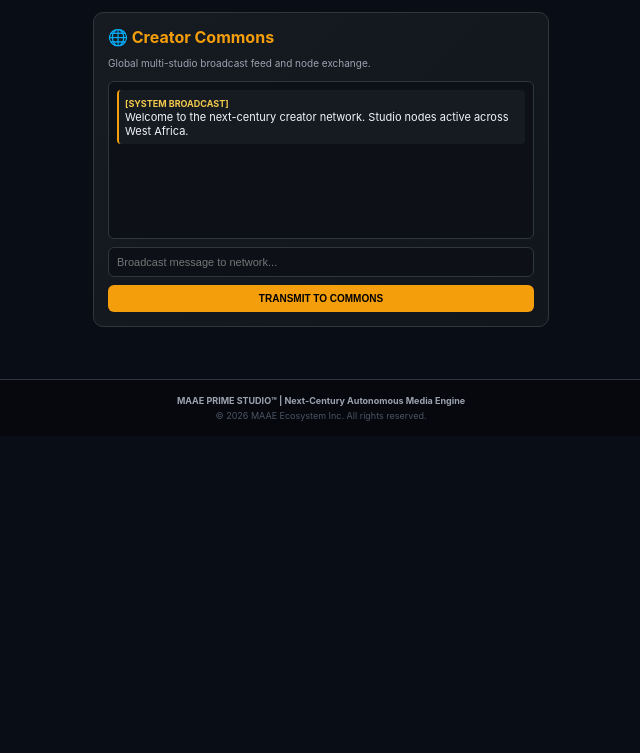
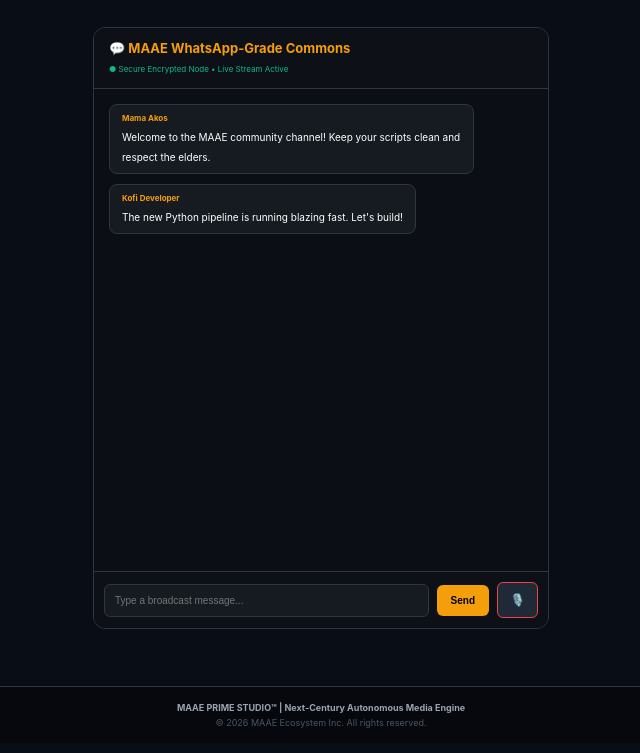
Before and after one commit to solutiondev54-netizen/render-deploy, a Flask app: page /community in a window 1280 px wide. Shown: the part 47-800 px from the top of the page, without its empty margins (319-959 px from the left). Run offline with Flask 3, Linux system fonts and the light colour scheme.

Commit message:
Update community.html

```diff
--- a/templates/community.html
+++ b/templates/community.html
@@ -1,33 +1,129 @@
 {% extends "base.html" %}
-{% block title %}Creator Commons | MAAE Ecosystem{% endblock %}
+{% block title %}Community Commons | MAAE Ecosystem{% endblock %}
 {% block content %}
-<div style="background: linear-gradient(135deg, #161b22, #11151c); border: 1px solid #30363d; border-radius: 10px; padding: 14px; margin-bottom: 10px;">
-    <h2 style="margin: 0 0 6px 0; color: #f59e0b; font-size: 1rem;">🌐 Creator Commons</h2>
-    <p style="color: #9ca3af; font-size: 10px; margin-bottom: 12px;">Global multi-studio broadcast feed and node exchange.</p>
+<div style="max-width: 650px; margin: 15px auto; background: linear-gradient(135deg, #161b22, #11151c); border: 1px solid #30363d; border-radius: 12px; display: flex; flex-direction: column; height: 75vh; overflow: hidden;">
 
-    <div id="feed-box" style="background: #0d1117; border: 1px solid #30363d; height: 140px; border-radius: 6px; padding: 8px; overflow-y: auto; font-size: 11px; color: #f3f4f6; margin-bottom: 8px; display: flex; flex-direction: column; gap: 6px;">
-        <div style="background: #161b22; padding: 6px; border-radius: 4px; border-left: 2px solid #f59e0b;">
-            <span style="color: #f2c94c; font-weight: bold; font-size: 9px;">[SYSTEM BROADCAST]</span><br>
-            Welcome to the next-century creator network. Studio nodes active across West Africa.
+    <!-- Chat Header -->
+    <div style="background: #0d1117; padding: 12px 15px; border-bottom: 1px solid #30363d; display: flex; justify-content: space-between; align-items: center;">
+        <div>
+            <h2 style="color: #f59e0b; font-size: 13px; margin: 0;">💬 MAAE WhatsApp-Grade Commons</h2>
+            <span style="color: #10b981; font-size: 8px;">● Secure Encrypted Node • Live Stream Active</span>
         </div>
+        <span id="recording-status" style="color: #ef4444; font-size: 9px; font-weight: bold; display: none;">🔴 Recording Voice Note...</span>
     </div>
 
-    <input type="text" id="broadcast-input" placeholder="Broadcast message to network..." style="width: 100%; padding: 8px; background: #0d1117; border: 1px solid #30363d; color: #fff; border-radius: 6px; box-sizing: border-box; font-size: 11px; margin-bottom: 8px;">
-    <button type="button" onclick="sendBroadcast()" style="width: 100%; padding: 8px; background: #f59e0b; color: #000; border: none; border-radius: 6px; font-weight: bold; font-size: 10px; text-transform: uppercase; cursor: pointer;">Transmit to Commons</button>
+    <!-- Message Feed Window -->
+    <div id="chat-messages" style="flex: 1; padding: 15px; overflow-y: auto; display: flex; flex-direction: column; gap: 10px; background: #0b0f15;">
+        <!-- Dynamic messages load here -->
+    </div>
+
+    <!-- Input & Audio Control Bar -->
+    <div style="background: #0d1117; padding: 10px; border-top: 1px solid #30363d; display: flex; gap: 8px; align-items: center;">
+        <input type="text" id="chat-input" placeholder="Type a broadcast message..." style="flex: 1; padding: 10px; background: #161b22; border: 1px solid #30363d; color: #fff; border-radius: 6px; font-size: 10px;">
+
+        <button type="button" onclick="sendTextMessage()" style="background: #f59e0b; color: #000; border: none; padding: 10px 14px; border-radius: 6px; font-weight: bold; font-size: 10px; cursor: pointer;">Send</button>
+
+        <button type="button" id="mic-btn" onclick="toggleVoiceRecord()" style="background: #1f2937; color: #ef4444; border: 1px solid #ef4444; padding: 10px 12px; border-radius: 6px; font-size: 12px; cursor: pointer;" title="Hold or Tap to Record Voice Note">🎙️</button>
+    </div>
 </div>
 
 <script>
-    function sendBroadcast() {
-        const input = document.getElementById('broadcast-input');
-        const feed = document.getElementById('feed-box');
-        if (!input.value.trim()) return;
+    let mediaRecorder;
+    let audioChunks = [];
+    let isRecording = false;
 
-        const msg = document.createElement('div');
-        msg.style.cssText = "background: #161b22; padding: 6px; border-radius: 4px; border-left: 2px solid #10b981;";
-        msg.innerHTML = `<span style="color: #10b981; font-weight: bold; font-size: 9px;">[LOCAL CREATOR]</span><br>${input.value}`;
-        feed.appendChild(msg);
+    async function fetchMessages() {
+        try {
+            const res = await fetch('/api/community/messages');
+            const data = await res.json();
+            if (data.success) {
+                const feed = document.getElementById('chat-messages');
+                feed.innerHTML = '';
+                data.messages.forEach(m => {
+                    const bubble = document.createElement('div');
+                    bubble.style.background = m.user === 'Founder' ? '#1f2633' : '#161b22';
+                    bubble.style.border = '1px solid #30363d';
+                    bubble.style.padding = '8px 12px';
+                    bubble.style.borderRadius = '8px';
+                    bubble.style.maxWidth = '80%';
+                    bubble.style.alignSelf = m.user === 'Founder' ? 'flex-end' : 'flex-start';
+
+                    let contentHtml = `<span style="color: #f59e0b; font-size: 8px; font-weight: bold; display: block; margin-bottom: 2px;">${m.user}</span>`;
+                    if (m.type === 'voice') {
+                        contentHtml += `<audio controls src="${m.content}" style="height: 30px; width: 200px; margin-top: 4px;"></audio>`;
+                    } else {
+                        contentHtml += `<span style="color: #fff; font-size: 10px;">${m.content}</span>`;
+                    }
+                    bubble.innerHTML = contentHtml;
+                    feed.appendChild(bubble);
+                });
+                feed.scrollTop = feed.scrollHeight;
+            }
+        } catch (err) {
+            console.error("Failed to sync chat feed.");
+        }
+    }
+
+    async function sendTextMessage() {
+        const input = document.getElementById('chat-input');
+        const text = input.value.trim();
+        if (!text) return;
+
+        await fetch('/api/community/messages', {
+            method: 'POST',
+            headers: {'Content-Type': 'application/json'},
+            body: JSON.stringify({ user: 'Founder', type: 'text', content: text })
+        });
         input.value = '';
-        feed.scrollTop = feed.scrollHeight;
+        fetchMessages();
     }
+
+    async function toggleVoiceRecord() {
+        const statusIndicator = document.getElementById('recording-status');
+        const micBtn = document.getElementById('mic-btn');
+
+        if (!isRecording) {
+            try {
+                const stream = await navigator.mediaDevices.getUserMedia({ audio: true });
+                mediaRecorder = new MediaRecorder(stream);
+                audioChunks = [];
+
+                mediaRecorder.ondataavailable = event => {
+                    audioChunks.push(event.data);
+                };
+
+                mediaRecorder.onstop = async () => {
+                    const audioBlob = new Blob(audioChunks, { type: 'audio/webm' });
+                    const reader = new FileReader();
+                    reader.readAsDataURL(audioBlob);
+                    reader.onloadend = async function () {
+                        const base64Audio = reader.result;
+                        await fetch('/api/community/messages', {
+                            method: 'POST',
+                            headers: {'Content-Type': 'application/json'},
+                            body: JSON.stringify({ user: 'Founder', type: 'voice', content: base64Audio })
+                        });
+                        fetchMessages();
+                    };
+                };
+
+                mediaRecorder.start();
+                isRecording = true;
+                statusIndicator.style.display = 'block';
+                micBtn.style.background = '#7f1d1d';
+            } catch (err) {
+                alert("Microphone access denied or unsupported on this browser node.");
+            }
+        } else {
+            mediaRecorder.stop();
+            isRecording = false;
+            statusIndicator.style.display = 'none';
+            micBtn.style.background = '#1f2937';
+        }
+    }
+
+    // Auto-poll message sync every 4 seconds
+    setInterval(fetchMessages, 4000);
+    fetchMessages();
 </script>
 {% endblock %}
```
